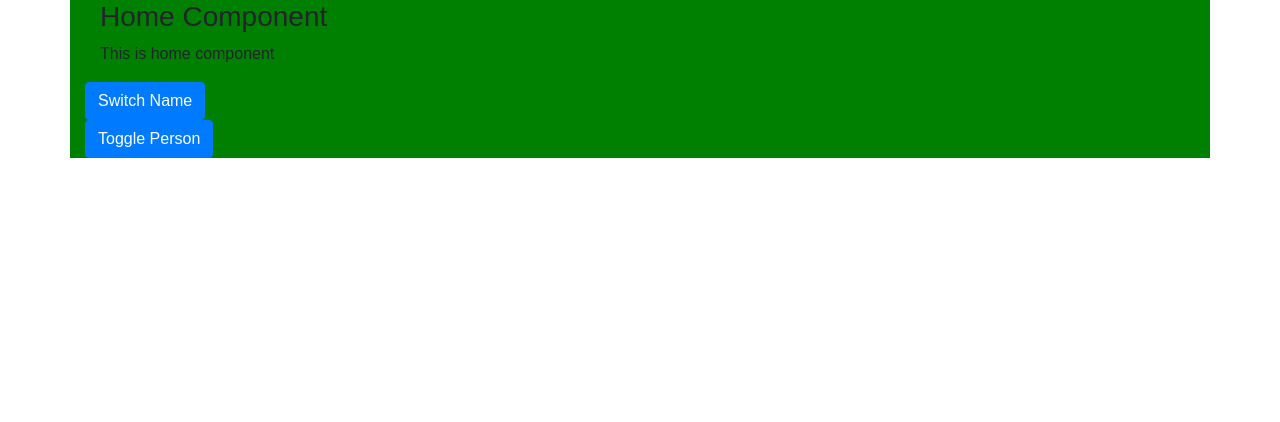
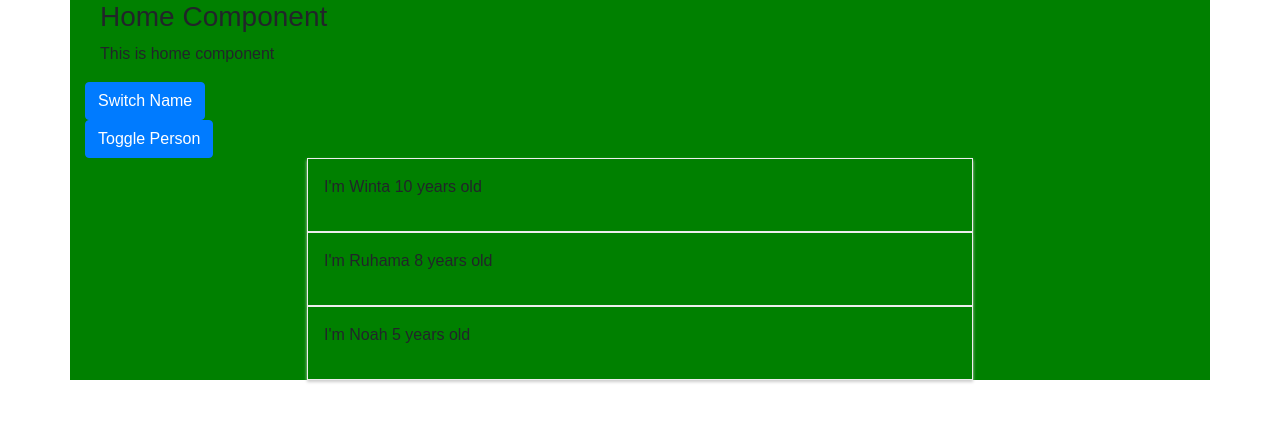
Before and after one commit to DerejeKitaw/reactJs, a React (Create React App) app: page / in a window 1280 px wide. Shown: the top 422 px of the page. Built offline with nearby package versions, Linux system fonts and the light colour scheme; the HTML template or start-up script is replaced by a standard one.

Commit message:
53. Outputting Lists

```diff
--- a/src/App.js
+++ b/src/App.js
@@ -9,7 +9,7 @@ class App extends Component {
       { name: 'Ruhama', age: 8 },
       { name: 'Noah', age: 5 }
     ],
-    showPersons: false
+    showPersons: true
   };
   switchNameHandler = newName => {
     // console.log('Clicked');
@@ -31,22 +31,10 @@ class App extends Component {
     if (this.state.showPersons) {
       person = (
         <div>
-          <Person />
-          <Person
-            name={this.state.persons[0].name}
-            age={this.state.persons[0].age}
-          />
-          <Person
-            name={this.state.persons[1].name}
-            age={this.state.persons[1].age}
-          />
-          <Person
-            name={this.state.persons[2].name}
-            age={this.state.persons[2].age}
-            clickP={this.switchNameHandler.bind(this, 'Helu')}
-          >
-            My Hobbies: Sport
-          </Person>
+          {this.state.persons.map(person => {
+            // console.log(person);
+            return <Person key={person.name} name={person.name} age={person.age} />;
+          })}
         </div>
       );
     }
```
